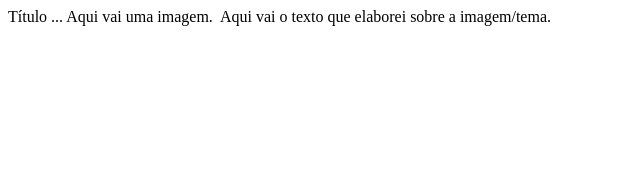
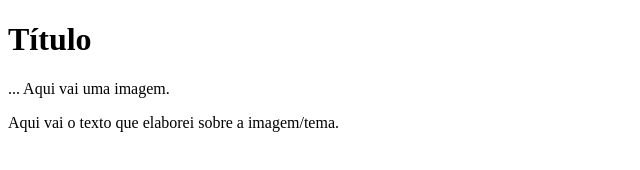
Before and after one commit to kzinn26/Kzin-Store, a plain HTML site: page index.html in a window 1280 px wide. Shown: the whole page, without its empty margins (0-640 px from the left). Drawn offline with Linux system fonts and the light colour scheme.

Commit message:
atualizacao

```diff
--- a/index.html
+++ b/index.html
@@ -7,10 +7,10 @@
     <link rel="stylesheet" href="style.css">
 </head>
 <body>
-    Título
+    <h1>Título</h1>
     ... Aqui vai uma imagem.
     <img src="" alt="">
-    Aqui vai o texto que elaborei sobre a imagem/tema.
+    <p>Aqui vai o texto que elaborei sobre a imagem/tema.</p>
 
 
 
```
